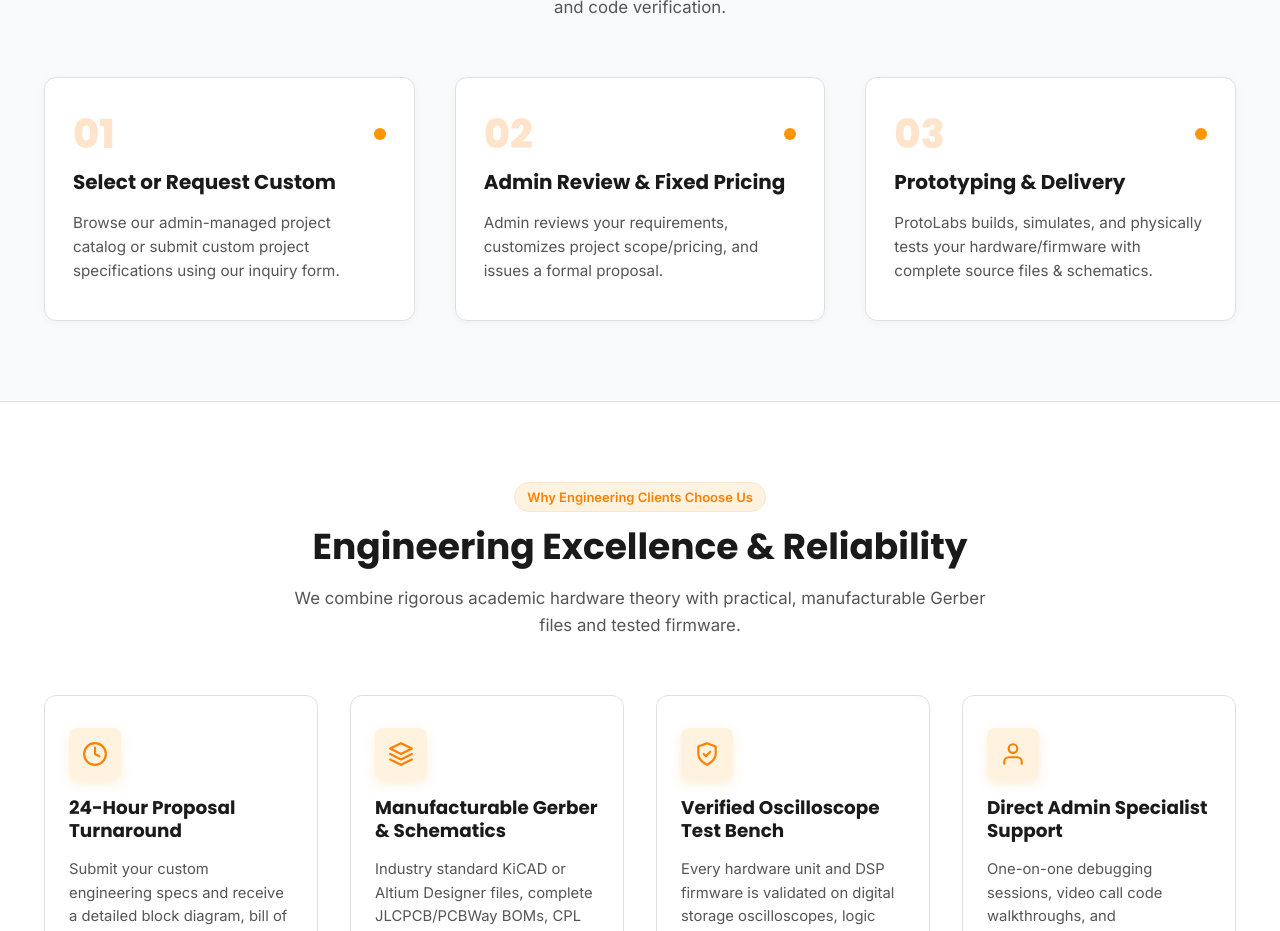
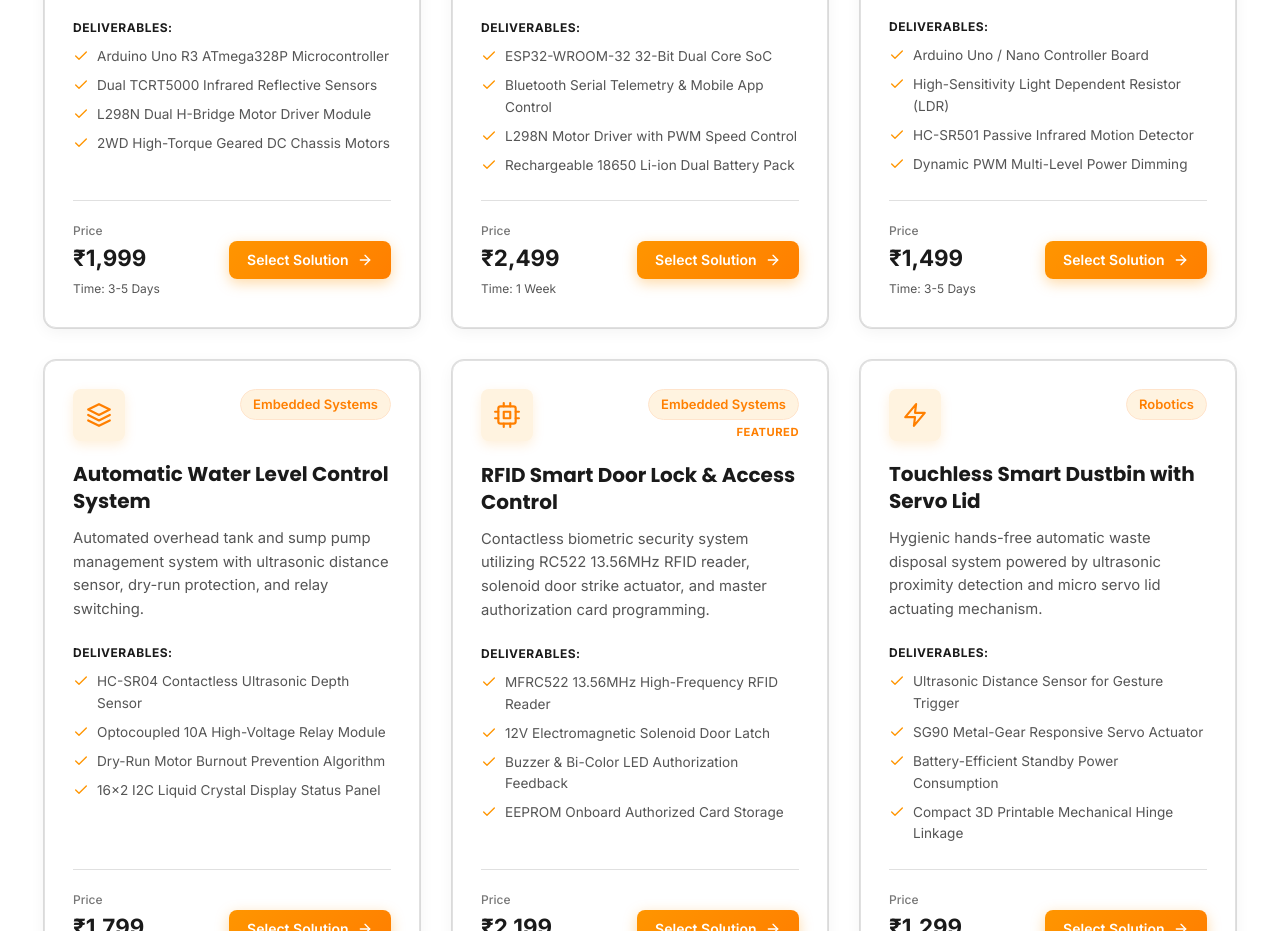
Before and after one commit to hmore8655-eng/protolabs-platform, a React (Vite) app: page / in a window 1280 px wide. Shown: the part 2800-3731 px from the top of the page. Built offline with nearby package versions, Linux system fonts and the light colour scheme; no server answers.

Commit message:
Add 9 new projects (Line Follower, ESP32 Bluetooth Car, Street Light, Water Level, RFID Door Lock, Smart Dustbin, Home Automation, RFID Attendance, Raspberry Pi Agri) and sync to MongoDB Atlas

```diff
--- a/src/components/public/ProjectCatalog.jsx
+++ b/src/components/public/ProjectCatalog.jsx
@@ -165,7 +165,14 @@ export const ProjectCatalog = ({ onSelectProjectForInquiry }) => {
   const [searchQuery, setSearchQuery] = useState('');
   const [sortBy, setSortBy] = useState('default');
 
-  const categories = ['All', 'IoT & Automation', 'Telecom & RF', 'FPGA & DSP', 'PCB Design', 'Embedded Systems'];
+  const categories = useMemo(() => {
+    const defaultList = ['All', 'Robotics', 'IoT & Automation', 'Telecom & RF', 'Embedded Systems', 'FPGA & DSP', 'PCB Design'];
+    const dynamicSet = new Set(defaultList);
+    (projects || []).forEach(p => {
+      if (p.category) dynamicSet.add(p.category);
+    });
+    return Array.from(dynamicSet);
+  }, [projects]);
 
   const filteredProjects = useMemo(() => {
     return projects
--- a/src/data/initialData.js
+++ b/src/data/initialData.js
@@ -125,6 +125,186 @@ export const initialData = {
       published: true,
       order: 6,
       createdAt: "2026-09-15"
+    },
+    {
+      id: "proj-7",
+      title: "Line Following Car Using Arduino Uno R3",
+      category: "Robotics",
+      description: "Autonomous line tracking robotic vehicle powered by Arduino Uno R3, dual TCRT5000 IR sensor array, and L298N high-torque dual H-Bridge motor driver.",
+      price: 1999,
+      duration: "3-5 Days",
+      features: [
+        "Arduino Uno R3 ATmega328P Microcontroller",
+        "Dual TCRT5000 Infrared Reflective Sensors",
+        "L298N Dual H-Bridge Motor Driver Module",
+        "2WD High-Torque Geared DC Chassis Motors",
+        "PID Algorithm Source Code & Wiring Diagram"
+      ],
+      icon: "Cpu",
+      featured: true,
+      published: true,
+      order: 7,
+      createdAt: "2026-09-18"
+    },
+    {
+      id: "proj-8",
+      title: "Bluetooth Controlled Car Using ESP32",
+      category: "Robotics",
+      description: "Smartphone-steered RC robotic vehicle powered by ESP32 Wi-Fi & Bluetooth Dual-Core SoC with real-time Android gamepad app telemetry.",
+      price: 2499,
+      duration: "1 Week",
+      features: [
+        "ESP32-WROOM-32 32-Bit Dual Core SoC",
+        "Bluetooth Serial Telemetry & Mobile App Control",
+        "L298N Motor Driver with PWM Speed Control",
+        "Rechargeable 18650 Li-ion Dual Battery Pack",
+        "Complete Arduino C++ Firmware & APK Files"
+      ],
+      icon: "Radio",
+      featured: true,
+      published: true,
+      order: 8,
+      createdAt: "2026-09-18"
+    },
+    {
+      id: "proj-9",
+      title: "Smart Automatic Street Light Using Arduino",
+      category: "IoT & Automation",
+      description: "Energy-saving intelligent street illumination system with LDR day/night sensing, PIR human motion detection, and dynamic PWM LED dimming.",
+      price: 1499,
+      duration: "3-5 Days",
+      features: [
+        "Arduino Uno / Nano Controller Board",
+        "High-Sensitivity Light Dependent Resistor (LDR)",
+        "HC-SR501 Passive Infrared Motion Detector",
+        "Dynamic PWM Multi-Level Power Dimming",
+        "Energy Saving Simulation & Hardware Schematics"
+      ],
+      icon: "Zap",
+      featured: false,
+      published: true,
+      order: 9,
+      createdAt: "2026-09-19"
+    },
+    {
+      id: "proj-10",
+      title: "Automatic Water Level Control System",
+      category: "Embedded Systems",
+      description: "Automated overhead tank and sump pump management system with ultrasonic distance sensor, dry-run protection, and relay switching.",
+      price: 1799,
+      duration: "4-6 Days",
+      features: [
+        "HC-SR04 Contactless Ultrasonic Depth Sensor",
+        "Optocoupled 10A High-Voltage Relay Module",
+        "Dry-Run Motor Burnout Prevention Algorithm",
+        "16x2 I2C Liquid Crystal Display Status Panel",
+        "Circuit Diagram, Breadboard Layout & Code"
+      ],
+      icon: "Layers",
+      featured: false,
+      published: true,
+      order: 10,
+      createdAt: "2026-09-19"
+    },
+    {
+      id: "proj-11",
+      title: "RFID Smart Door Lock & Access Control",
+      category: "Embedded Systems",
+      description: "Contactless biometric security system utilizing RC522 13.56MHz RFID reader, solenoid door strike actuator, and master authorization card programming.",
+      price: 2199,
+      duration: "1 Week",
+      features: [
+        "MFRC522 13.56MHz High-Frequency RFID Reader",
+        "12V Electromagnetic Solenoid Door Latch",
+        "Buzzer & Bi-Color LED Authorization Feedback",
+        "EEPROM Onboard Authorized Card Storage",
+        "Complete Enclosure CAD & Circuit Gerber"
+      ],
+      icon: "Cpu",
+      featured: true,
+      published: true,
+      order: 11,
+      createdAt: "2026-09-19"
+    },
+    {
+      id: "proj-12",
+      title: "Touchless Smart Dustbin with Servo Lid",
+      category: "Robotics",
+      description: "Hygienic hands-free automatic waste disposal system powered by ultrasonic proximity detection and micro servo lid actuating mechanism.",
+      price: 1299,
+      duration: "2-4 Days",
+      features: [
+        "Ultrasonic Distance Sensor for Gesture Trigger",
+        "SG90 Metal-Gear Responsive Servo Actuator",
+        "Battery-Efficient Standby Power Consumption",
+        "Compact 3D Printable Mechanical Hinge Linkage",
+        "Full Arduino Source Code & Assembly Guide"
+      ],
+      icon: "Zap",
+      featured: false,
+      published: true,
+      order: 12,
+      createdAt: "2026-09-19"
+    },
+    {
+      id: "proj-13",
+      title: "Smart Home Automation System with Voice & App",
+      category: "IoT & Automation",
+      description: "Multi-channel AC appliance control platform integrating ESP8266 NodeMCU / ESP32, Sinric Pro / Blynk cloud, and Google Assistant voice commands.",
+      price: 3499,
+      duration: "1-2 Weeks",
+      features: [
+        "ESP8266 / ESP32 Wi-Fi IoT Microcontroller",
+        "4-Channel Optocoupled 230V AC Relay Board",
+        "Manual Wall Switch Real-Time Feedback Sync",
+        "Google Assistant & Amazon Alexa Voice Control",
+        "Blynk / Sinric Pro Cloud Dashboard Setup"
+      ],
+      icon: "Radio",
+      featured: true,
+      published: true,
+      order: 13,
+      createdAt: "2026-09-19"
+    },
+    {
+      id: "proj-14",
+      title: "IoT RFID Attendance System with Cloud Logging",
+      category: "IoT & Automation",
+      description: "Automated student & employee attendance logger combining RC522 RFID reader, ESP8266 Wi-Fi, and Google Sheets / Firebase real-time database logging.",
+      price: 2899,
+      duration: "1 Week",
+      features: [
+        "RC522 13.56MHz RFID Card & Keyfob Scanner",
+        "ESP8266 NodeMCU Wi-Fi Cloud Uploader",
+        "Instant Google Sheets / Firebase Data Logging",
+        "OLED Display for User Name & Timestamp",
+        "Exportable Excel Attendance Report Engine"
+      ],
+      icon: "Server",
+      featured: true,
+      published: true,
+      order: 14,
+      createdAt: "2026-09-19"
+    },
+    {
+      id: "proj-15",
+      title: "Smart Agriculture Monitoring System Using Raspberry Pi",
+      category: "IoT & Automation",
+      description: "Precision farming environment analyzer leveraging Raspberry Pi 4, soil NPK & moisture sensors, DHT22 climate telemetry, and automated drip irrigation.",
+      price: 5999,
+      duration: "1-2 Weeks",
+      features: [
+        "Raspberry Pi 4 Model B Single Board Computer",
+        "Soil Moisture & Ambient Temperature/Humidity Sensor",
+        "Automated Submersible DC Water Pump Relay",
+        "Python Flask Web Dashboard with Live Telemetry",
+        "Telegram / Email Automated Crop Alerts"
+      ],
+      icon: "Cpu",
+      featured: true,
+      published: true,
+      order: 15,
+      createdAt: "2026-09-19"
     }
   ],
   services: [
```
Also changed, not shown: 1 other file (tests, documents, lock files or other folders).
